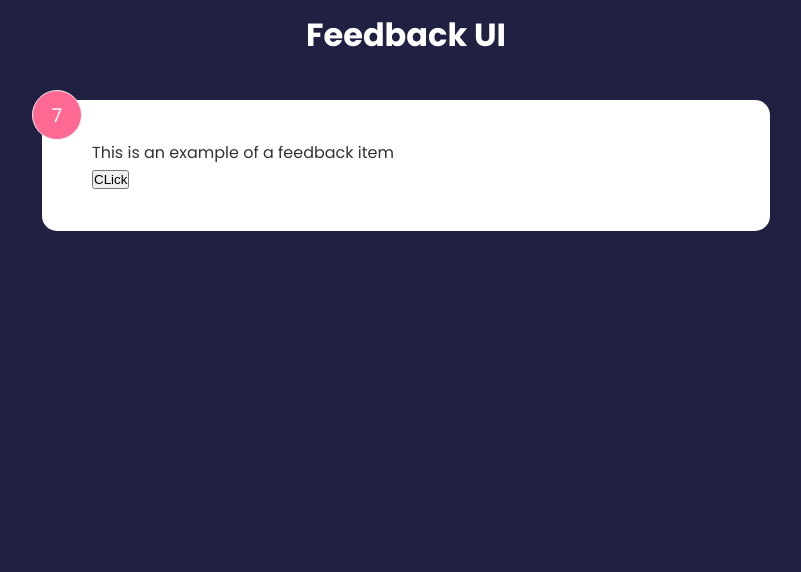
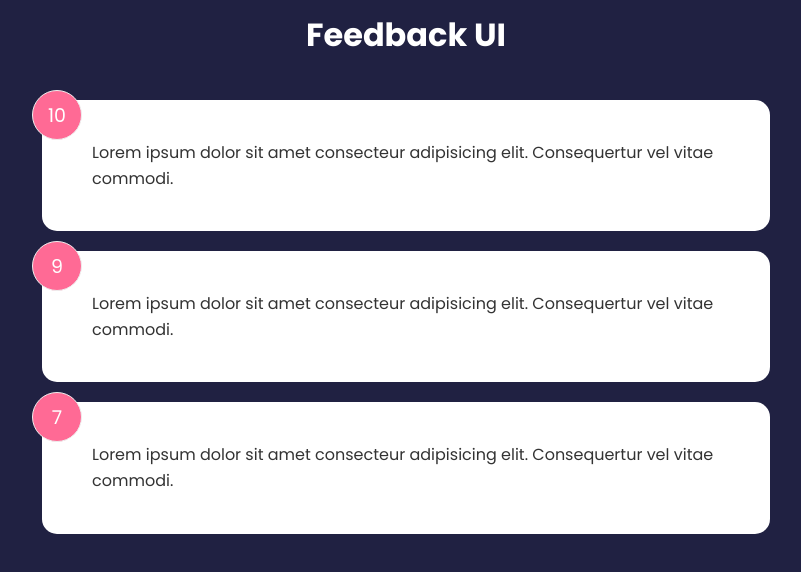
Before and after one commit to jeanpaulHamuli/FeedbackApp, a React (Create React App) app: page / in a window 1280 px wide. Shown: the top 572 px of the page, without its empty margins (234-1035 px from the left). Built offline with nearby package versions, Linux system fonts and the light colour scheme.

Commit message:
Feedback List (Props and loop)

```diff
--- a/src/App.js
+++ b/src/App.js
@@ -1,15 +1,18 @@
 import { useState } from 'react';
 import './App.css';
-import FeedbackItem from './components/FeedbackItem';
+import FeedbackList from './components/FeedbackList';
 import Header from './components/Header';
+import FeedbackData from './data/FeedbackData';
 
 function App() {
+
+  const [feedback, setFeedback] = useState(FeedbackData)
 
   return (
     <>
       <Header />
       <div className='container'>
-        <FeedbackItem />
+        <FeedbackList feedback={feedback} />
       </div>
     </>
   );
--- a/src/components/FeedbackItem.jsx
+++ b/src/components/FeedbackItem.jsx
@@ -1,22 +1,12 @@
-import { useState } from 'react'
 
-export default function FeedbackItem() {
-  const [rating, setRating] = useState(7);
-  const [text, setText] = useState('This is an example of a feedback item');
-
-  const handleClick = () => {
-    setRating((prev) => {
-        return prev + 1;
-    })
-  }
+export default function FeedbackItem({item}) {
 
   return (
     <div className="card">
-      <div className="num-display">{rating}</div>
+      <div className="num-display">{item.rating}</div>
       <div className="text-display">
-        {text}
+        {item.text}
       </div>
-      <button onClick={handleClick} >CLick</button>
     </div>
   )
 }
--- /dev/null
+++ b/src/components/FeedbackList.jsx
@@ -0,0 +1,17 @@
+import FeedbackItem from "./FeedbackItem"
+
+function FeedbackList({feedback}) {
+    console.log(feedback)
+    if (!feedback || feedback.length === 0) {
+        return <p>No Feeback Yet</p>
+    }
+  return (
+    <div className="feedback-list">
+    {feedback.map((item) => (
+        <FeedbackItem key={item.id} item={item} />
+    ))}
+    </div>
+  )
+}
+
+export default FeedbackList
--- /dev/null
+++ b/src/data/FeedbackData.js
@@ -0,0 +1,19 @@
+const FeedbackData = [
+    {
+        id: 1,
+        rating: 10,
+        text: 'Lorem ipsum dolor sit amet consecteur adipisicing elit. Consequertur vel vitae commodi.'
+    },
+    {
+        id: 2,
+        rating: 9,
+        text: 'Lorem ipsum dolor sit amet consecteur adipisicing elit. Consequertur vel vitae commodi.'
+    },
+    {
+        id: 1,
+        rating: 7,
+        text: 'Lorem ipsum dolor sit amet consecteur adipisicing elit. Consequertur vel vitae commodi.'
+    }
+]
+
+export default FeedbackData;
```
